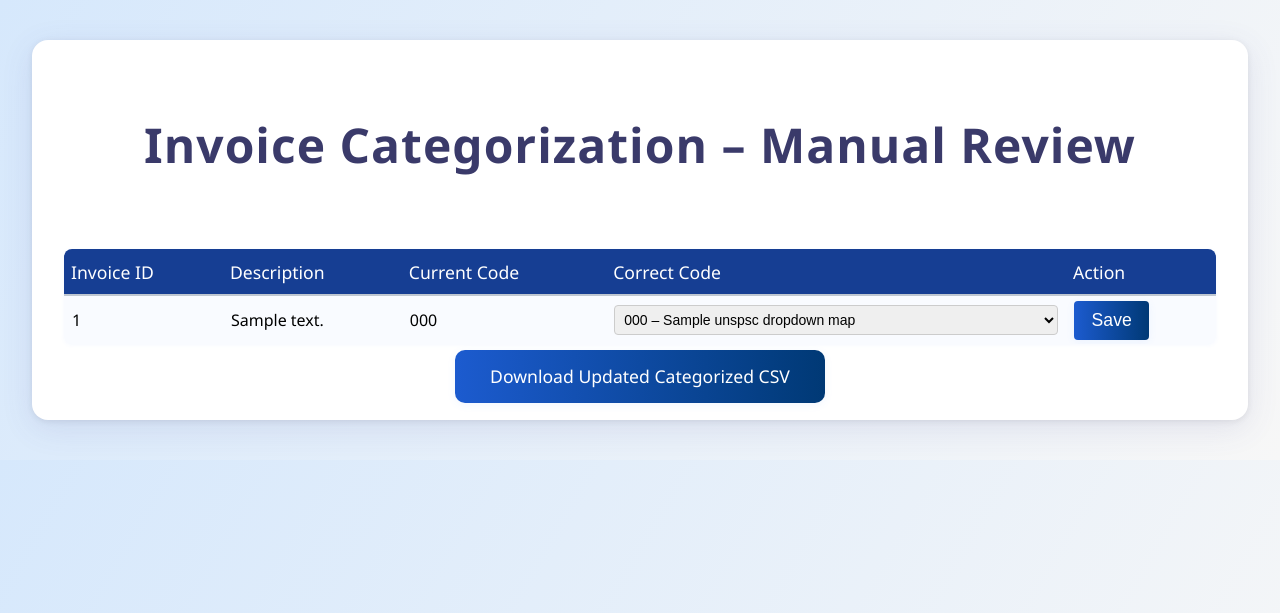
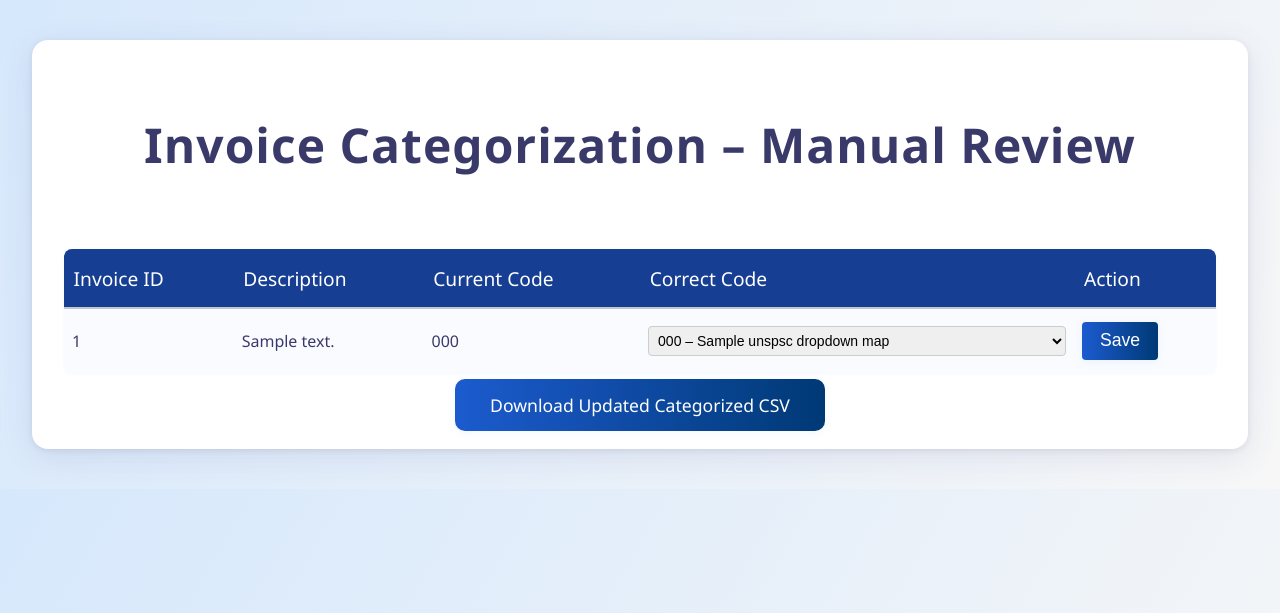
Before and after one commit to komal2203/acme-spend-categorization, a Flask app: template templates/manual_review.html in a window 1280 px wide. Shown: the top 613 px of the page. Run offline with Flask 3, Linux system fonts and the light colour scheme; the template is opened without the code that fills it: most values are stand-ins (such as "Sample title", 1, 10 or a date in 2020); parts of the project's set-up code (start-up, migrations or seed data) failed here and were passed over; some libraries are stand-ins or nearby versions.

Commit message:
update css

```diff
--- a/static/style.css
+++ b/static/style.css
@@ -181,7 +181,7 @@ button:hover {
 .resulttitle {
   display: flex;
   /* margin: 2em; */
-  margin-top: 3em;
+  margin-top: 7em;
   margin-bottom: 2em;
   justify-content: space-between;
   align-items: center;
@@ -190,25 +190,32 @@ button:hover {
   width: 100%;
   border-collapse: separate;
   border-spacing: 0;
-  margin-top: 0.5em;
+  margin-top: 0.05em;
   background: #f9fbff;
   border-radius: 8px;
   overflow: hidden;
   box-shadow: 0 1px 4px rgba(79, 139, 249, 0.06);
 }
-.result-table th,
+/* .result-table th {
+  border: none;
+  padding: 0.8em 0.5em;
+  text-align: left;
+} */
 .result-table td {
+  color: #3a3a6a;
   border: none;
-  padding: 0.3em 0.5em;
+  padding: 0.8em 0.5em;
   text-align: left;
+  font-size: 1em;
 }
 .result-table th {
   /* background: #e0e7ff; */
   background-color: #163e93;
   color: #ffffff;
-  font-size: 1.1em;
-  padding: 0.6em 0.4em;
-  font-weight: 400;
+  font-size: 1.2em;
+  text-align: left;
+  padding: 0.8em 0.5em;
+  font-weight: 500;
   border-bottom: 2px solid #bfc7d1;
 }
 .result-table tr:nth-child(even) td {
@@ -218,8 +225,7 @@ button:hover {
 .result-table tr:hover td {
   background: #e6f0ff;
   transition: background 0.2s;
-  padding: 0.5em 0.5em;
-
+  padding: 0.8em 0.5em;
 }
 .table-container {
   max-height: 600px;
@@ -367,6 +373,8 @@ canvas {
   border-radius: 8px;
   box-shadow: 0 1px 4px rgba(79, 139, 249, 0.04);
   margin-bottom: 2em;
+  image-rendering: -webkit-optimize-contrast;  /* Add this */
+  image-rendering: crisp-edges;                /* Add this */
 }
 #categoryChart {
   width: 95% !important; /* Force width */
@@ -384,8 +392,8 @@ canvas {
 
 /* Confidence Details Container */
 .confidence-details {
-  margin: 2em auto;
-  max-width: 1200px;
+  margin: 2em 5em;
+  width: 100%;
   padding: 1.5em;
   background: #ffffff;
   border-radius: 8px;
```
